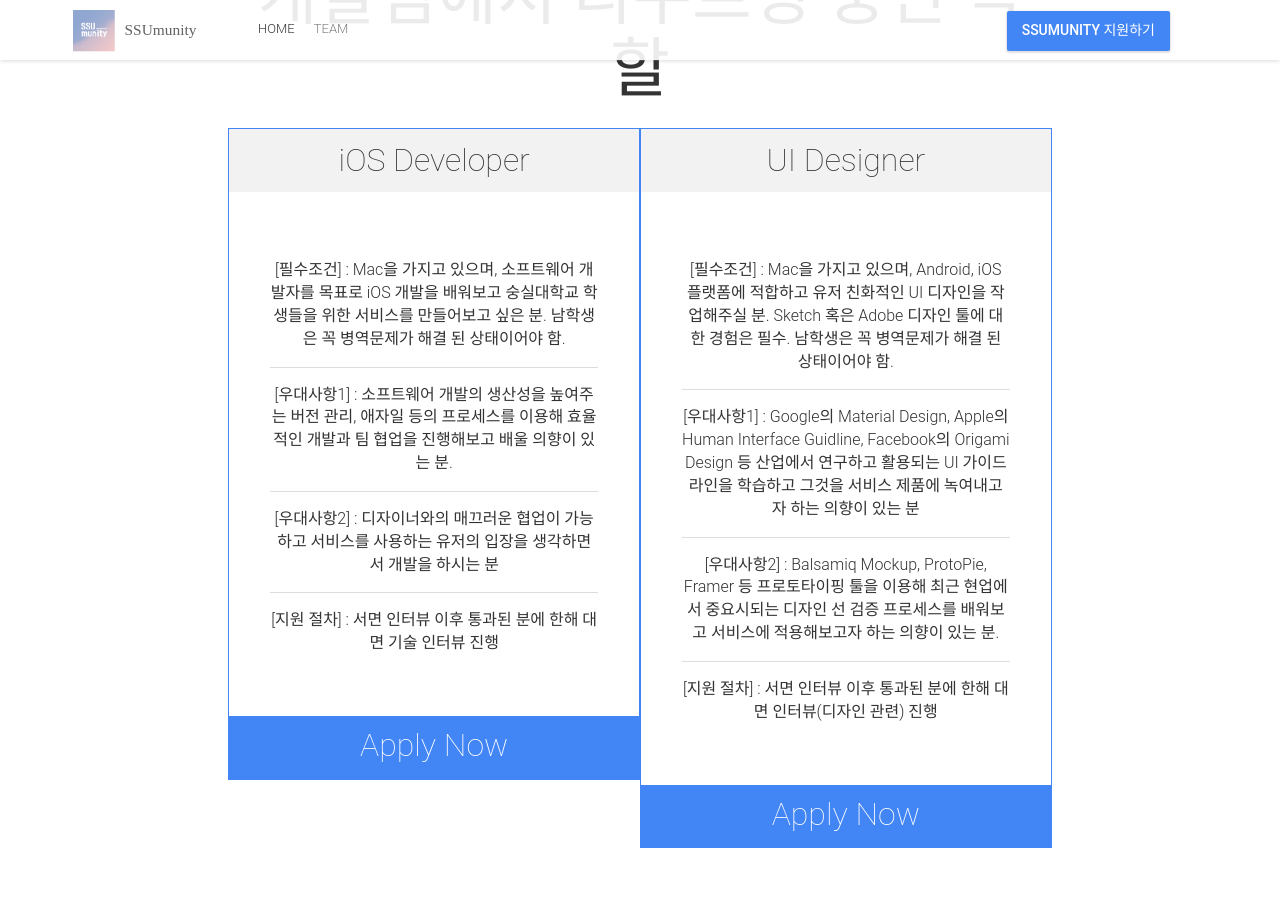
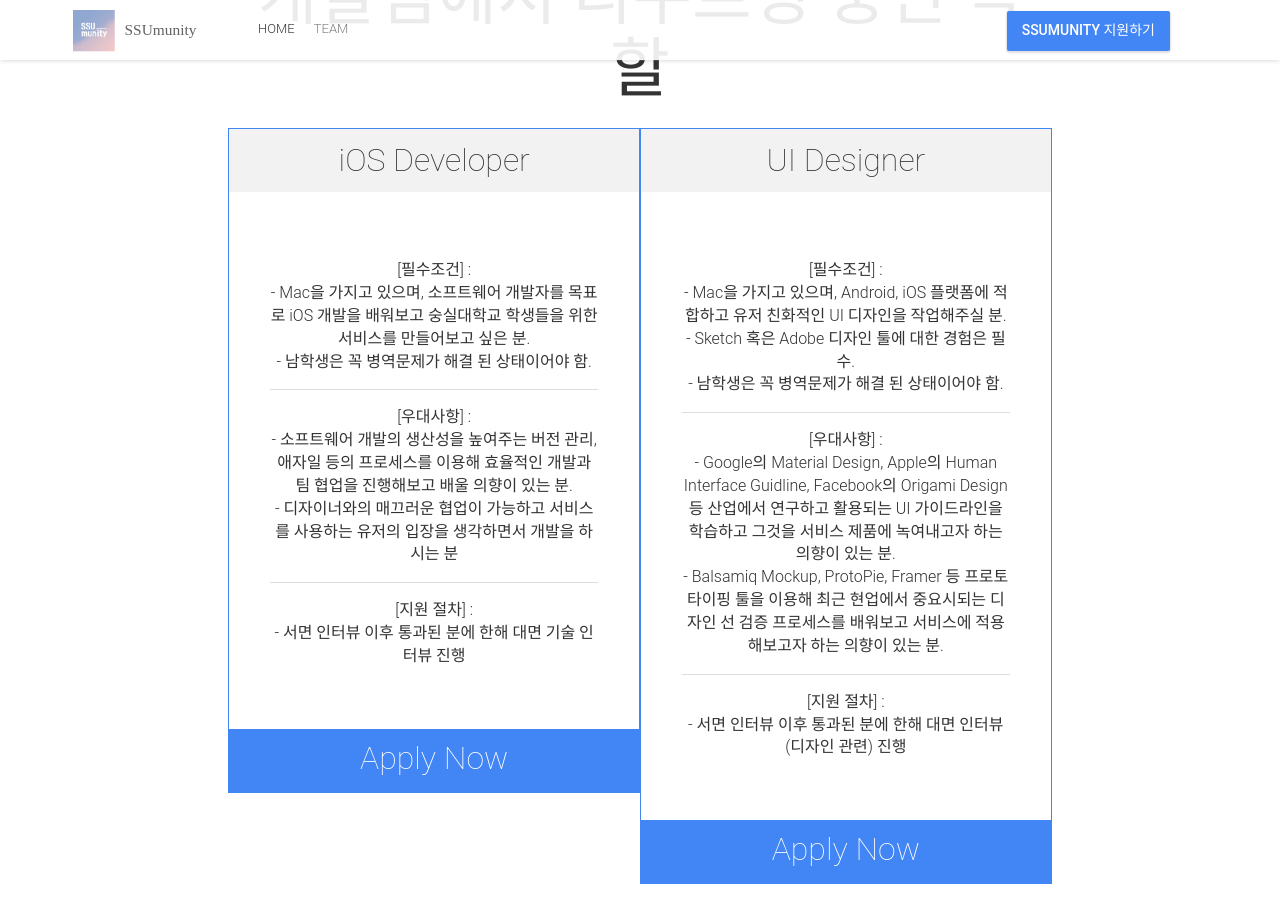
Before and after one commit to SSUmunity/ssumunity.github.io, a Jekyll site: the page built from index.html, in a window 1280 px wide and 900 px high, scrolled down 4778 px. Built offline with Jekyll 4.4.1, drawn with Linux system fonts in a browser that asks for light colours; nearby versions of some CDN libraries; some web fonts are replaced; comment, search, counter and statistics services are not loaded; some of the changed text lies outside the part shown.

Commit message:
change newline

```diff
--- a/_config.yml
+++ b/_config.yml
@@ -46,7 +46,7 @@
 # Hero Block
 heroImage: "hero.jpg"
 heroTitle: "2018 <typeout> Recruit"
-eventDate: "상시모집 진행 중"
+eventDate: "3/9 ~ 3/19"
 typeoutTextValues: '"SSUmunity","슈뮤니티", "Show your energy on"'
 typeoutFallback: "SSUmunuity"
 heroButtons:
@@ -131,7 +131,7 @@
   ticketsNumber: ""
   buyButtonLink: "https://goo.gl/forms/Xkq3MfI7gBxVkulp1"
   buyButtonText: "Apply Now"
-  ticketContentList: ["[필수조건] : Mac을 가지고 있으며, 소프트웨어 개발자를 목표로 iOS 개발을 배워보고 숭실대학교 학생들을 위한 서비스를 만들어보고 싶은 분. 남학생은 꼭 병역문제가 해결 된 상태이어야 함.", "[우대사항1] : 소프트웨어 개발의 생산성을 높여주는 버전 관리, 애자일 등의 프로세스를 이용해 효율적인 개발과 팀 협업을 진행해보고 배울 의향이 있는 분.", "[우대사항2] : 디자이너와의 매끄러운 협업이 가능하고 서비스를 사용하는 유저의 입장을 생각하면서 개발을 하시는 분", "[지원 절차] : 서면 인터뷰 이후 통과된 분에 한해 대면 기술 인터뷰 진행"]
+  ticketContentList: ["[필수조건] :<br>- Mac을 가지고 있으며, 소프트웨어 개발자를 목표로 iOS 개발을 배워보고 숭실대학교 학생들을 위한 서비스를 만들어보고 싶은 분.<br>- 남학생은 꼭 병역문제가 해결 된 상태이어야 함.", "[우대사항] :<br>- 소프트웨어 개발의 생산성을 높여주는 버전 관리, 애자일 등의 프로세스를 이용해 효율적인 개발과 팀 협업을 진행해보고 배울 의향이 있는 분.<br>- 디자이너와의 매끄러운 협업이 가능하고 서비스를 사용하는 유저의 입장을 생각하면서 개발을 하시는 분", "[지원 절차] :<br>- 서면 인터뷰 이후 통과된 분에 한해 대면 기술 인터뷰 진행"]
   validFrom: ""
   validThrough: ""
   disabled: true
@@ -144,7 +144,7 @@
   ticketsNumber: ""
   buyButtonLink: "https://goo.gl/forms/Xkq3MfI7gBxVkulp1"
   buyButtonText: "Apply Now"
-  ticketContentList: ["[필수조건] : Mac을 가지고 있으며, Android, iOS 플랫폼에 적합하고 유저 친화적인 UI 디자인을 작업해주실 분. Sketch 혹은 Adobe 디자인 툴에 대한 경험은 필수. 남학생은 꼭 병역문제가 해결 된 상태이어야 함.", "[우대사항1] : Google의 Material Design, Apple의 Human Interface Guidline, Facebook의 Origami Design 등 산업에서 연구하고 활용되는 UI 가이드라인을 학습하고 그것을 서비스 제품에 녹여내고자 하는 의향이 있는 분", "[우대사항2] : Balsamiq Mockup, ProtoPie, Framer 등 프로토타이핑 툴을 이용해 최근 현업에서 중요시되는 디자인 선 검증 프로세스를 배워보고 서비스에 적용해보고자 하는 의향이 있는 분.", "[지원 절차] : 서면 인터뷰 이후 통과된 분에 한해 대면 인터뷰(디자인 관련) 진행"]
+  ticketContentList: ["[필수조건] :<br>- Mac을 가지고 있으며, Android, iOS 플랫폼에 적합하고 유저 친화적인 UI 디자인을 작업해주실 분.<br>- Sketch 혹은 Adobe 디자인 툴에 대한 경험은 필수.<br>- 남학생은 꼭 병역문제가 해결 된 상태이어야 함.", "[우대사항] :<br>- Google의 Material Design, Apple의 Human Interface Guidline, Facebook의 Origami Design 등 산업에서 연구하고 활용되는 UI 가이드라인을 학습하고 그것을 서비스 제품에 녹여내고자 하는 의향이 있는 분. <br>- Balsamiq Mockup, ProtoPie, Framer 등 프로토타이핑 툴을 이용해 최근 현업에서 중요시되는 디자인 선 검증 프로세스를 배워보고 서비스에 적용해보고자 하는 의향이 있는 분.", "[지원 절차] :<br>- 서면 인터뷰 이후 통과된 분에 한해 대면 인터뷰(디자인 관련) 진행"]
   validFrom: ""
   validThrough: ""
 ## 이부분이 하이라이팅
@@ -163,7 +163,7 @@
   ticketsNumber: ""
   buyButtonLink: "https://goo.gl/forms/Xkq3MfI7gBxVkulp1"
   buyButtonText: "Apply Now"
-  ticketContentList: ["[필수조건] 영상 컨텐츠에 관심이 많아 다양한 채널의 영상컨텐츠들을 접해오신 분. DSLR을 활용한 기본적인 영상 촬영과 편집이 가능하신 분.", "[우대사항] - 프리미어, 애프터이펙트와 같은 영상 툴 능숙자<br>- 영상 관련 SNS페이지 및 유튜브 채널 운영 경험이 있으신 분<br>- 영상컨텐츠를 직접 기획, 제작해 본 경험이 있으신 분.", "[지원절차] 서면 인터뷰 (영상 관련 포트폴리오 자유양식으로 1부 제출) 이후 통과된 분에 한해 대면 인터뷰 진행<br>"]
+  ticketContentList: ["[필수조건]<br>- 영상 컨텐츠에 관심이 많아 다양한 채널의 영상컨텐츠들을 접해오신 분.<br>- DSLR을 활용한 기본적인 영상 촬영과 편집이 가능하신 분.", "[우대사항] :<br>- 프리미어, 애프터이펙트와 같은 영상 툴 능숙자<br>- 영상 관련 SNS페이지 및 유튜브 채널 운영 경험이 있으신 분<br>- 영상컨텐츠를 직접 기획, 제작해 본 경험이 있으신 분.", "[지원절차] : 서면 인터뷰 (영상 관련 포트폴리오 자유양식으로 1부 제출) 이후 통과된 분에 한해 대면 인터뷰 진행<br>"]
   validFrom: ""
   validThrough: ""
   disabled: true
@@ -176,7 +176,7 @@
   ticketsNumber: ""
   buyButtonLink: "https://goo.gl/forms/Xkq3MfI7gBxVkulp1"
   buyButtonText: "Apply Now"
-  ticketContentList: ["[필수조건] 포토샵, 일러스트 등 디자인 툴을 능숙하게 다루실 수 있으며, 디자인에 대한 이론적 이해도가 높으신 분. 컨텐츠 제작 및 디자인에 관심이 많으신 분.", "[우대사항] SNS 컨텐츠 관련 직종으로 취직을 희망하며, SNS 컨텐츠 관련한 제작 경험이 있으신 분", "[우대사항] 카드뉴스, 포스터, 로고 등의 다양한 종류의 디자인 관련 경험이 풍부하신 분", "[지원절차] 서면 인터뷰(디자인 관련 포트폴리오 1부 제출) 이후 통과된 분에 한해 대면 인터뷰 진행"]
+  ticketContentList: ["[필수조건]<br>- 포토샵, 일러스트 등 디자인 툴을 능숙하게 다루실 수 있으며, 디자인에 대한 이론적 이해도가 높으신 분.<br>- 컨텐츠 제작 및 디자인에 관심이 많으신 분.", "[우대사항] :<br>- SNS 컨텐츠 관련 직종으로 취직을 희망하며, SNS 컨텐츠 관련한 제작 경험이 있으신 분.<br>- 카드뉴스, 포스터, 로고 등의 다양한 종류의 디자인 관련 경험이 풍부하신 분", "[지원절차] :<br>- 서면 인터뷰(디자인 관련 포트폴리오 1부 제출) 이후 통과된 분에 한해 대면 인터뷰 진행"]
   validFrom: ""
   validThrough: ""
   disabled: true
@@ -194,19 +194,19 @@
     ticketsNumber: ""
     buyButtonLink: "https://goo.gl/forms/Xkq3MfI7gBxVkulp1"
     buyButtonText: "Apply Now"
-    ticketContentList: ["[업무] : - 슈뮤니티 멤버들의 합류와 탈퇴 관리, 복리후생(생일 등 경조사) 관리, 슈뮤니티 컬쳐를 더 좋게 만들어 동기부여를 하기위한 활동 기획", "[우대사항]: 많은 인원이 소속해있는 그룹의 리드를 맡아보신 분, 학생회 간부 출신 학생", "[지원절차] : 서면 인터뷰 이후 대면 인터뷰 진행"]
+    ticketContentList: ["[업무] :<br>- 슈뮤니티 멤버들의 합류와 탈퇴 관리<br>- 복리후생(생일 등 경조사) 관리<br>- 슈뮤니티 컬쳐를 더 좋게 만들어 동기부여를 하기위한 활동 기획", "[우대사항]:<br>- 많은 인원이 소속해있는 그룹의 리드를 맡아보신 분<br>- 학생회 간부 출신 학생", "[지원절차] :<br>- 서면 인터뷰 이후 대면 인터뷰 진행"]
     validFrom: ""
     validThrough: ""
     disabled: true
     featured: true
  -
-    name: "Business operations Manager"
+    name: "Business Operations Manager"
     price: ""
     priceCurrency: "Preferred Qualifications"
     ticketsNumber: ""
     buyButtonLink: "https://goo.gl/forms/Xkq3MfI7gBxVkulp1"
     buyButtonText: "Apply Now"
-    ticketContentList: ["[업무] : 슈뮤니티에 캠퍼스 광고를 유치시키고 외부에게 사업을 제안하는 일, 슈뮤니티가 많은 외부 단체와의 협력을 유도하는 일. ", "[우대사항]: 창업동아리의 활동 경험이 있으신 분, 문서작업에 대한 많은 경험치가 있으신 분, 조직에 대한 이해력과 그것을 잘 설명할 수 있는 분", "[지원절차] : 서면 인터뷰 이후 대면 인터뷰 진행"]
+    ticketContentList: ["[업무] :<br>- 슈뮤니티에 캠퍼스 광고를 유치시키고 외부에게 사업을 제안하는 일<br>- 슈뮤니티가 많은 외부 단체와의 협력을 유도하는 일.", "[우대사항]:<br>- 창업동아리의 활동 경험이 있으신 분<br>- 문서작업에 대한 많은 경험치가 있으신 분<br>- 조직에 대한 이해력이 충분하고, 그것을 잘 설명할 수 있는 분", "[지원절차] :<br>- 서면 인터뷰 이후 대면 인터뷰 진행"]
     validFrom: ""
     validThrough: ""
     disabled: true
```
